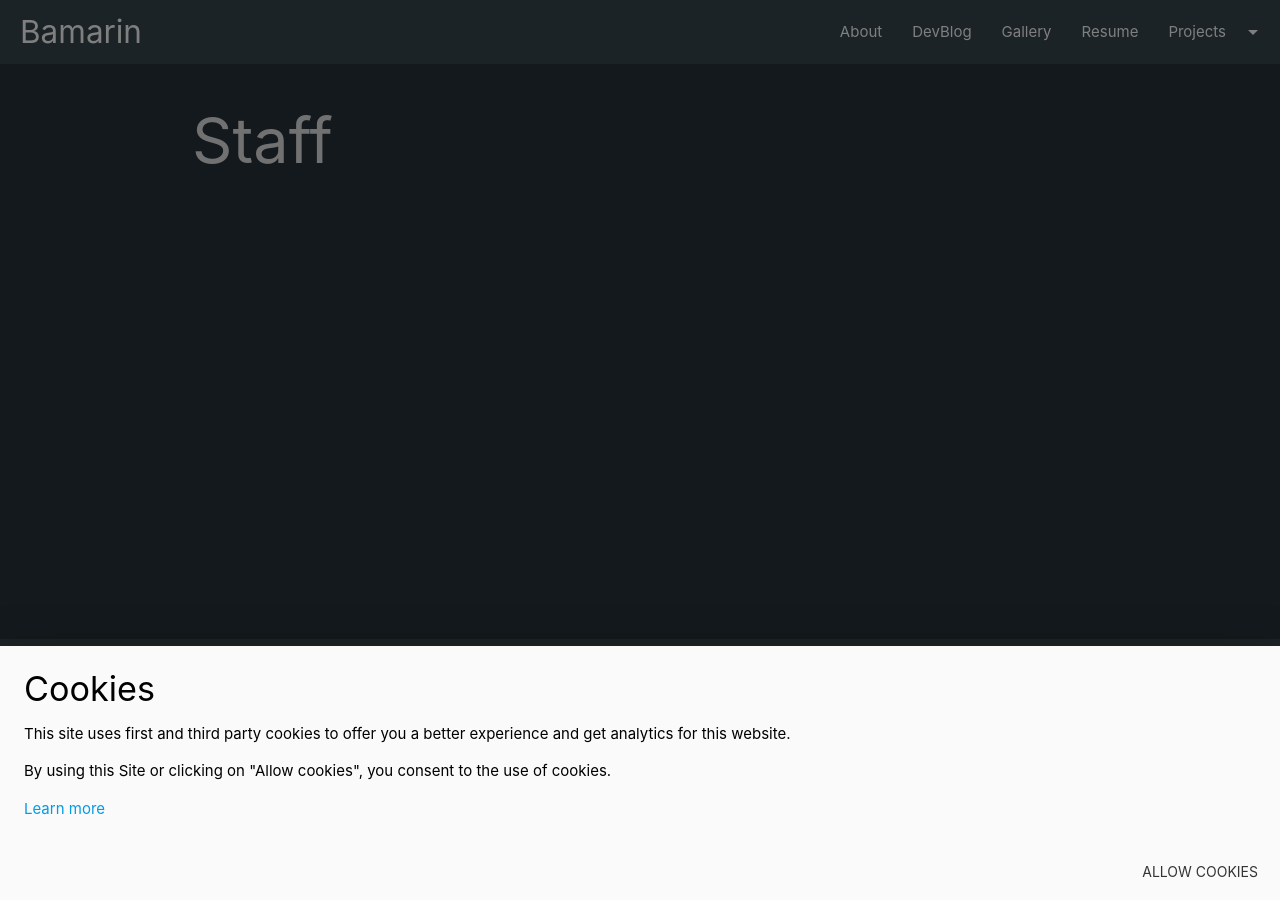
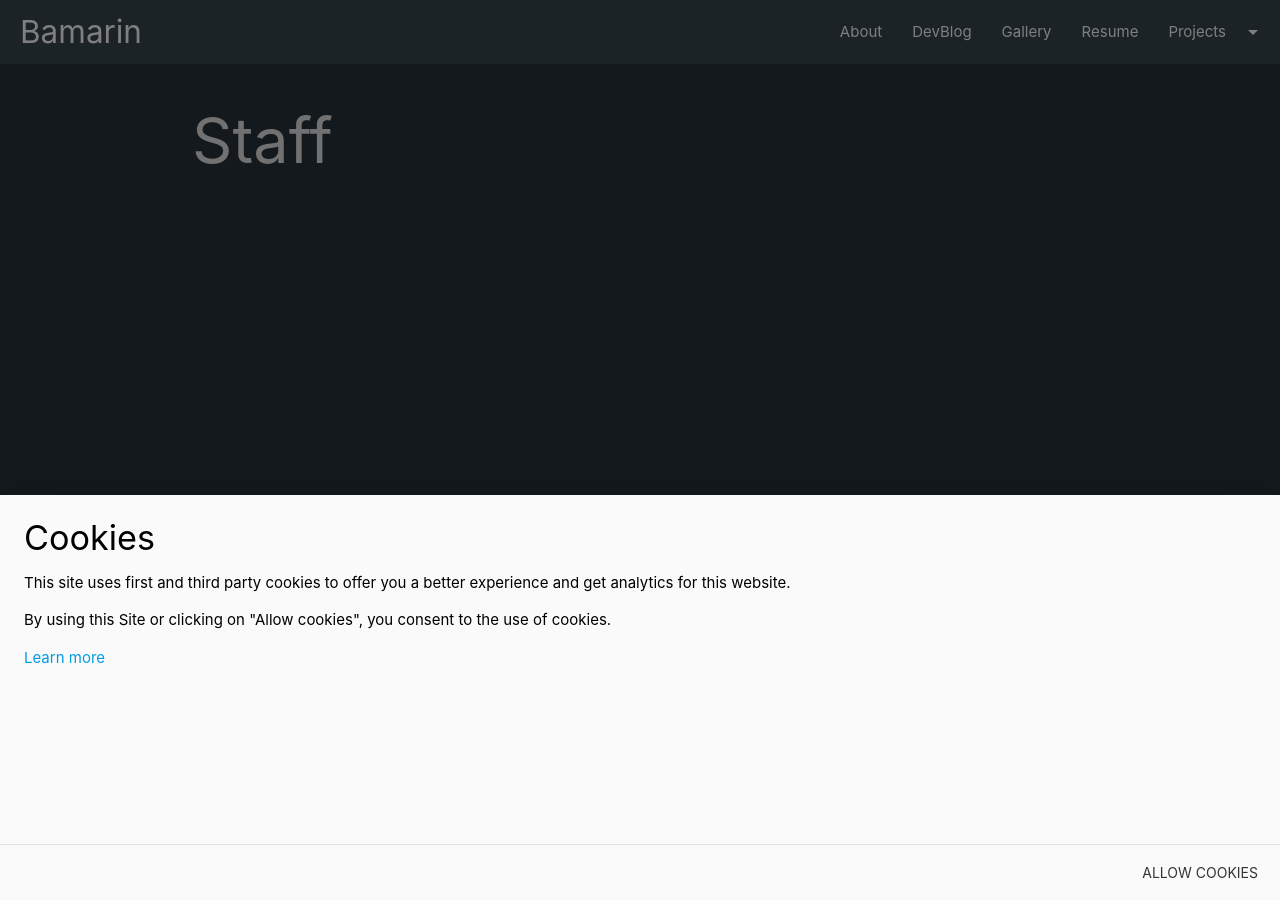
Before and after one commit to Bamarin/Bamarin.github.io, a Jekyll site: the page built from staff.html, in a window 1280 px wide. Built offline with Jekyll 4.4.1, drawn with Linux system fonts in a browser that asks for light colours.

Commit message:
fix allow cookies not visible on mobile

```diff
--- a/_layouts/default.html
+++ b/_layouts/default.html
@@ -23,7 +23,7 @@
     {%- include footer.html -%}
 
     <!-- Modal Structure -->
-    <div id="cookie-alert" class="modal bottom-sheet">
+    <div id="cookie-alert" class="modal modal-fixed-footer bottom-sheet">
       <div class="modal-content">
         <h4>Cookies</h4>
         <p>This site uses first and third party cookies to offer you a better experience and get analytics for this website.</p>
```
